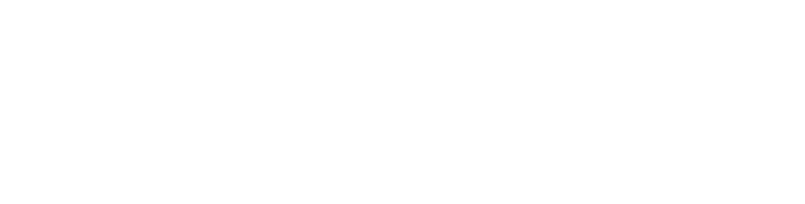
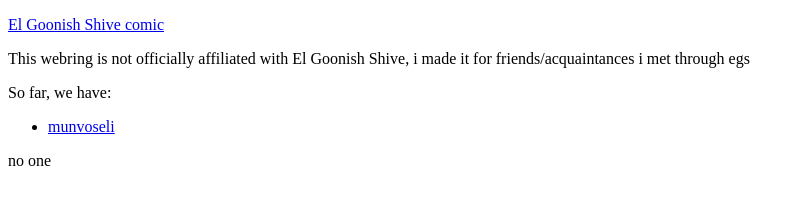
Before and after one commit to munvoseli/webring, a plain HTML site: page list.html in a window 1280 px wide. Shown: the whole page, without its empty margins (0-805 px from the left). Drawn offline with Linux system fonts and the light colour scheme.

Commit message:
dlkfjslk

```diff
--- a/list.html
+++ b/list.html
@@ -1,3 +1,15 @@
 <!DOCTYPE html>
 <html>
+<head>
+<meta charset="utf-8"/>
+</head>
+<body>
+<p><a href="https://www.egscomics.com/">El Goonish Shive comic</a></p>
+<p>This webring is not officially affiliated with El Goonish Shive, i made it for friends/acquaintances i met through egs</p>
+<p>So far, we have:</p>
+<ul>
+<li><a href="https://munvoseli.github.io/">munvoseli</a></li>
+</ul>
+<p>no one</p>
+</body>
 </html>
```
